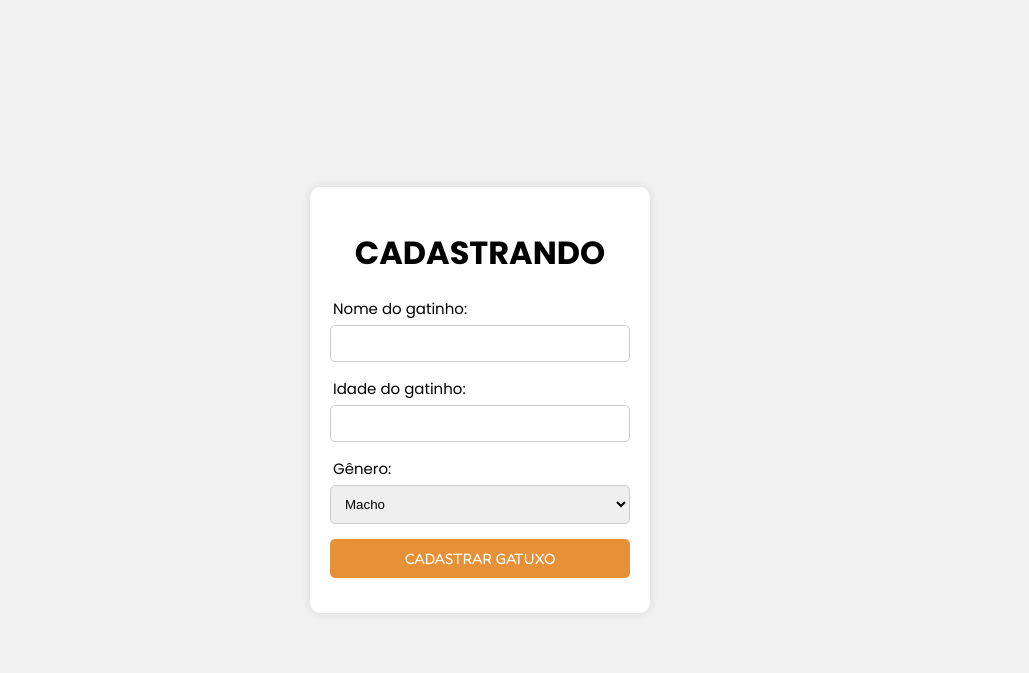
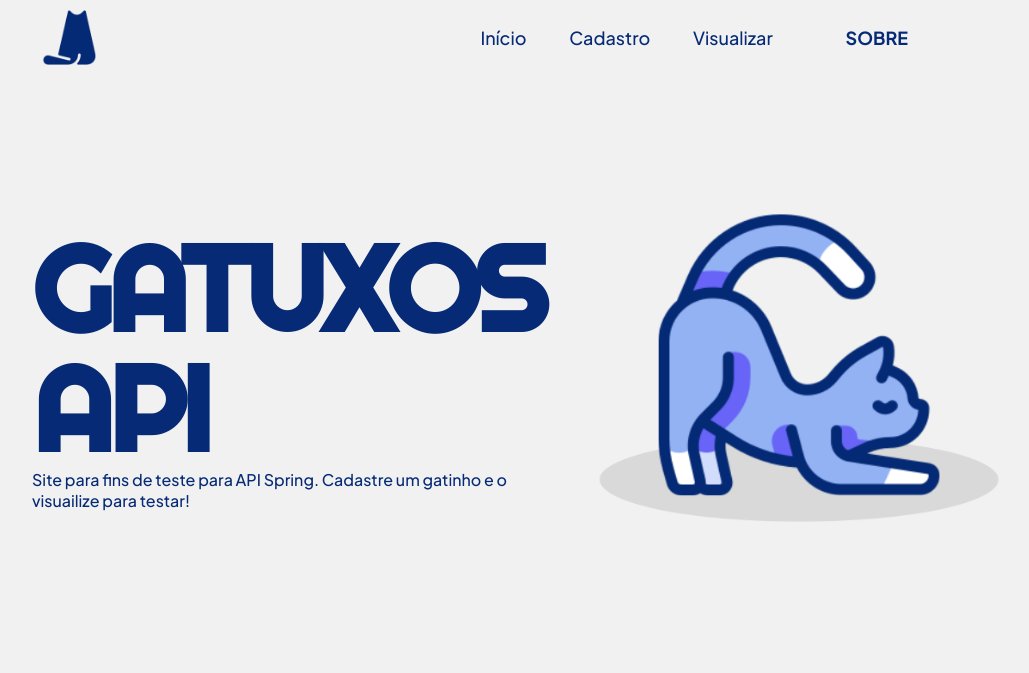
Before and after one commit to sofiasaless/cats-API, a plain HTML site: page frontEnd/index.html in a window 1280 px wide. Shown: the whole page, without its empty margins (160-1189 px from the left). Drawn offline with Linux system fonts and the light colour scheme.

Commit message:
reestruturando início do front para testes

```diff
--- a/frontEnd/index.html
+++ b/frontEnd/index.html
@@ -1,34 +1,39 @@
 <!DOCTYPE html>
-<html lang="en">
+<html lang="pt-br">
 <head>
     <meta charset="UTF-8">
     <meta name="viewport" content="width=device-width, initial-scale=1.0">
-    <link rel="stylesheet" href="assets/style.css">
+    <link rel="stylesheet" href="style.css">
     <title>Gatuxos</title>
 </head>
 <body>
+    <nav>
+        <div class="header-logo">
+            <img src="svg/img/logo-header.png" alt="Header Logo">
+        </div>
+        <div class="navbar">
+            <ul>
+                <li><a href="#">Início</a></li>
+                <li><a href="register/register.html">Cadastro</a></li>
+                <li><a href="#">Visualizar</a></li>
+                <li><a id="about" href="#">Sobre</a></li>
+            </ul>
+        </div>
+    </nav>
 
-    <div id="container">
-        <form id="cat-save-form">
-            <h1>Cadastrando</h1>
-            <span id="alerta"></span>
-            <label for="name">Nome do gatinho:</label>
-            <input type="text" maxlength="20" id="name" name="name">
 
-            <label for="age">Idade do gatinho:</label>
-            <input type="number" min="0" max="20" id="age" name="age">
+    <header class="principal">
+        <div class="texts">
+            <h1>Gatuxos<br>API</h1>
+            <p>Site para fins de teste para API Spring. Cadastre um gatinho e o visuailize para testar!</p>
+        </div>
+        <div class="cat-image">
+            <div class="image">
+                <img width="430px" src="svg/img/logo-home.png" alt="">
+            </div>
+        </div>
+    </header>
 
-            <label for="gender">Gênero:</label>
-            <select name="gender" id="gender">
-                <option value="Macho">Macho</option>
-                <option value="Femea">Fêmea</option>
-            </select>
-
-            <button id="register" type="submit">Cadastrar gatuxo</button>
-        </form>
-    </div>
-
-    <script src="assets/script.js"></script>
 
 </body>
 </html>
--- /dev/null
+++ b/frontEnd/style.css
@@ -0,0 +1,111 @@
+@import url('https://fonts.googleapis.com/css2?family=Plus+Jakarta+Sans:ital,wght@0,200..800;1,200..800&display=swap');
+@import url('https://fonts.googleapis.com/css2?family=Montserrat+Alternates:ital,wght@0,100;0,200;0,300;0,400;0,500;0,600;0,700;0,800;0,900;1,100;1,200;1,300;1,400;1,500;1,600;1,700;1,800;1,900&family=Righteous&display=swap');
+
+* {
+    margin: 0;
+    box-sizing: border-box;
+}
+
+:root {
+    --first-color: #062a75;
+    --second-color: #f1f1f1;
+    --title: "Righteous", sans-serif;
+    --others: "Plus Jakarta Sans", sans-serif;
+}
+
+body {
+    font-family: "Plus Jakarta Sans", sans-serif;
+    font-weight: 500;
+    background-color: var(--second-color);
+
+}
+
+nav {
+    display: flex;
+    flex-flow: row wrap;
+    height: 70px;
+    justify-content: center;
+    align-items: center;
+    position: fixed;
+    width: 100%;
+}
+
+.header-logo {
+    display: flex;
+    flex: 15%;
+    margin-left: 15%;
+    align-items: center;
+    justify-content: left;
+}
+
+.header-logo img {
+    margin: 10px;
+    width: 55px;
+}
+
+.navbar {
+    display: flex;
+    flex: 55%;
+    margin-right: 15%;
+    justify-content: right;
+    align-items: center;
+    text-align: center;
+    justify-items: center;
+}
+
+ul li {
+    display: inline-block;
+    text-decoration: none;
+}
+
+ul li a {
+    text-decoration: none;
+    color: var(--first-color);
+    font-size: 18px;
+    margin: 20px;
+}
+
+#about {
+    font-weight: 700;
+    text-transform: uppercase;
+    margin-left: 50px;
+}
+
+header {
+    display: flex;
+    flex-flow: row wrap;
+    justify-content: center;
+    align-items: center;
+    padding-top: 70px;
+}
+
+.texts {
+    flex: 30%;
+    margin-left: 15%;
+}
+
+h1 {
+    font-family: var(--title);
+    font-size: 120px;
+    text-transform: uppercase;
+    color: var(--first-color);
+    line-height: 1;
+    letter-spacing: -5px;
+}
+
+p {
+    color:var(--first-color);
+    font-size: 16px;
+}
+
+.cat-image {
+    display: flex;
+    flex: 40%;
+    height: 600px;
+    margin-right: 5%;
+    justify-content: center;
+}
+
+.image {
+    align-content: center;
+}
```
Also changed, not shown: frontEnd/register/register.html (added, +34 -0 lines), frontEnd/register/style.css (renamed from frontEnd/assets/style.css), frontEnd/svg/img/logo-header.png (added), frontEnd/svg/img/logo-home.png (added), frontEnd/svg/img/logo-register.png (added).
